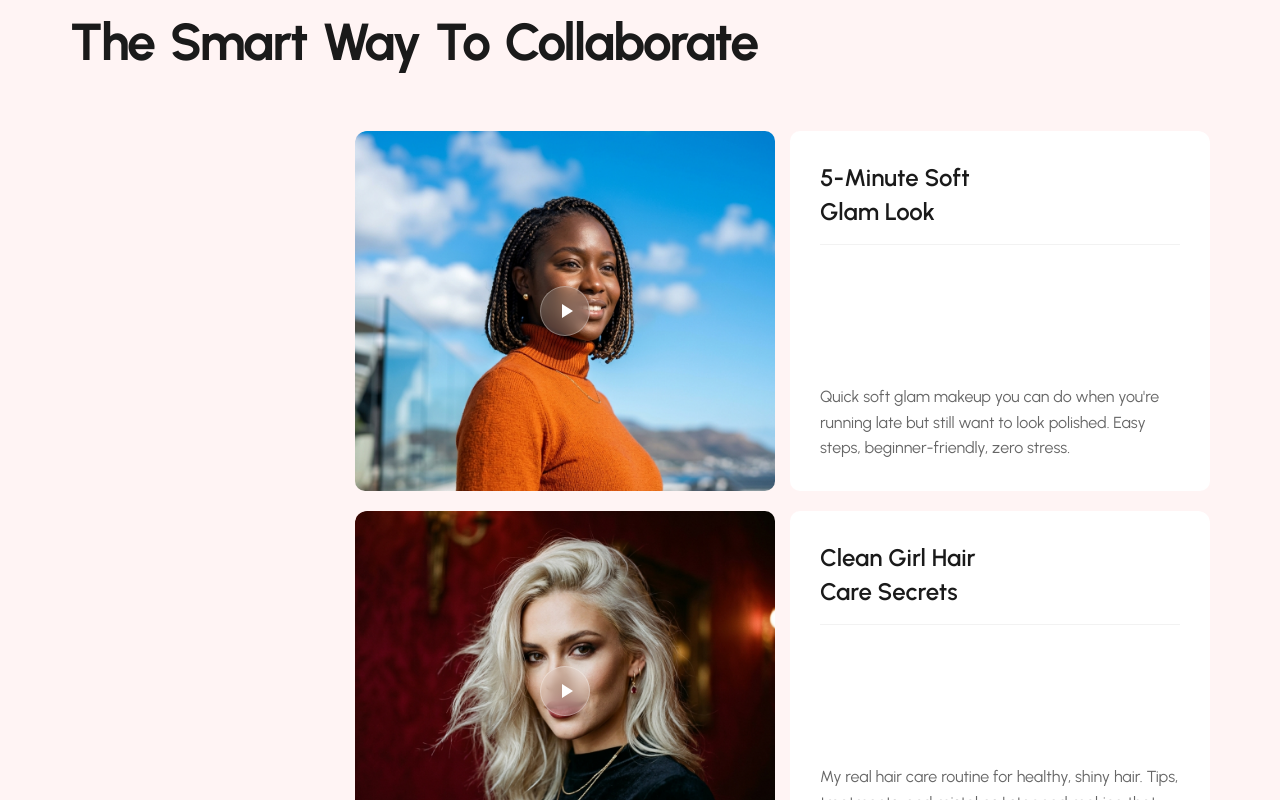
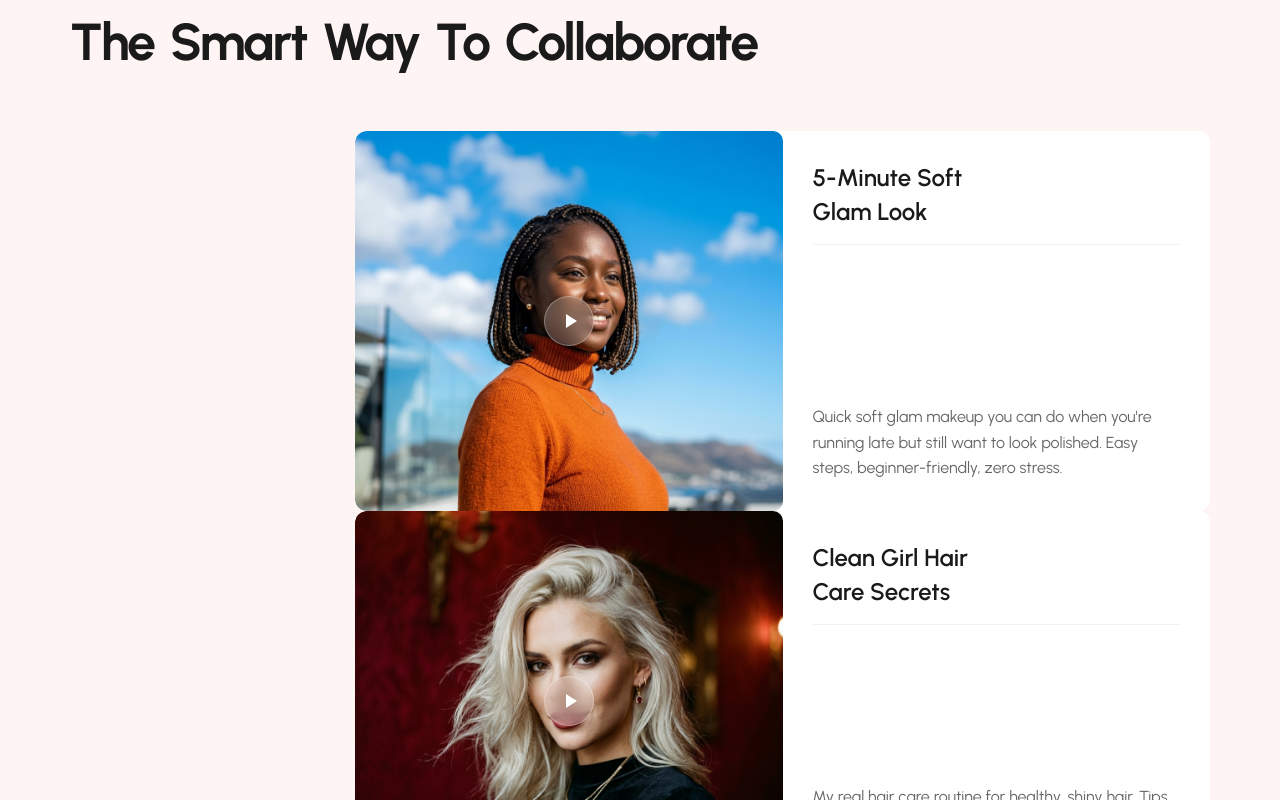
Before and after one commit to RadadiyaRuchit123/influencio, a React (Vite) app: page / in a window 1280 px wide. Shown: the part 2740-3540 px from the top of the page. Built offline with nearby package versions, Linux system fonts and the light colour scheme.

Commit message:
feat: add StackingSection component and integrate it into HomePage

```diff
--- a/src/components/StackingSection.jsx
+++ b/src/components/StackingSection.jsx
@@ -44,9 +44,9 @@ const StackingSection = () => {
             <div
               key={card.id}
               className="stacking-card"
-              style={{ top: '100px' }}
+              style={{ top: '100px', zIndex: index + 1 }}
             >
-              <div className="card-inner bg-[#fff4f4] gap-[15px] pb-[20px]">
+              <div className="card-inner">
                 <div className="card-image-side rounded-[10px]">
                   <img src={card.img} alt={card.title} />
                   <div className="card-play-btn">
--- a/src/pages/HomePage.jsx
+++ b/src/pages/HomePage.jsx
@@ -12,7 +12,7 @@ import Footer from '../components/Footer';
 
 const HomePage = () => {
   return (
-    <div className="home-page max-w-full overflow-hidden">
+    <div className="home-page max-w-full" style={{ overflowX: 'clip' }}>
       <Navbar />
       <HeroSection />
       <SocialSection />
```
